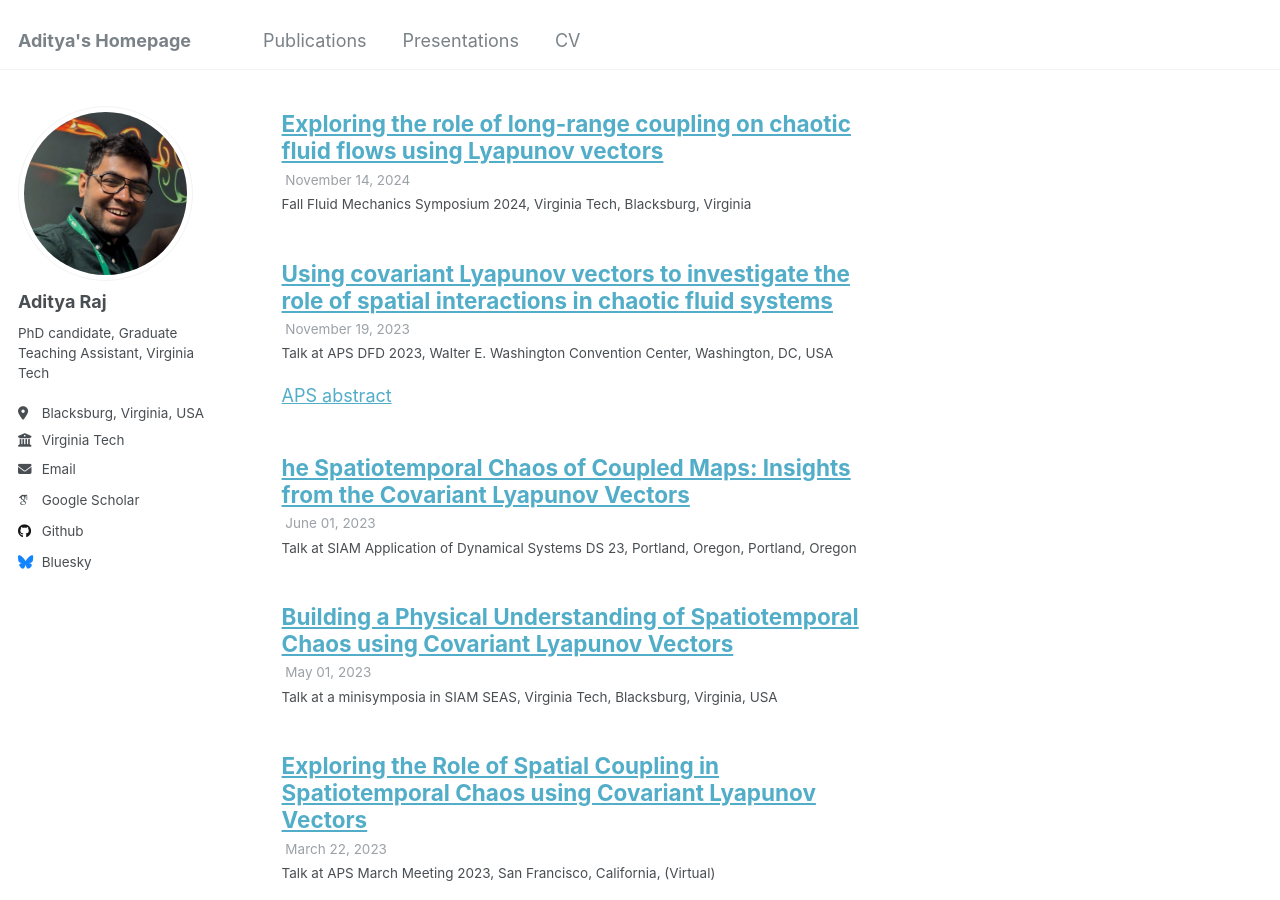
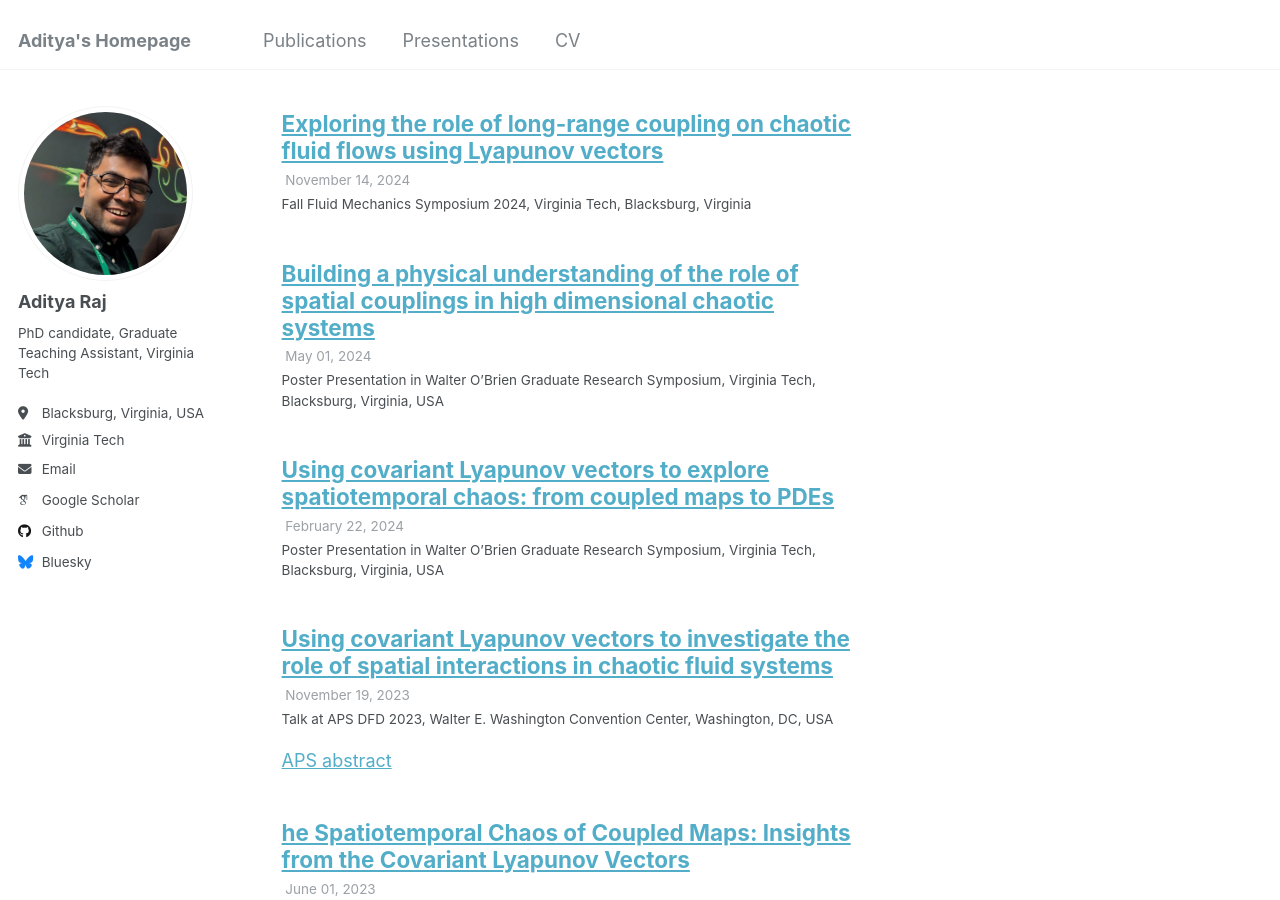
Before and after one commit to Adityafy/adityafy.github.io, a Jekyll site: the page built from _pages/talks.html, in a window 1280 px wide and 900 px high, scrolled down 412 px. Built offline with Jekyll 4.4.1, drawn with Linux system fonts in a browser that asks for light colours; some web fonts are replaced; a file with an impossible date is left out.

Commit message:
dates corrected

```diff
--- a/_talks/2024-03-pp-3.md
+++ b/_talks/2024-02-22-pp-3.md
@@ -2,8 +2,8 @@
 title: "Using covariant Lyapunov vectors to explore spatiotemporal chaos: from coupled maps to PDEs"
 collection: talks
 type: "Poster Presentation in Walter O’Brien Graduate Research Symposium"
-permalink: /talks/2024-pp-3
+permalink: /talks/2024-02-22-pp-3
 venue: "Virginia Tech"
-date: 2024-
+date: 2024-02-22
 location: "Blacksburg, Virginia, USA"
 ---
--- a/_talks/2025-06-pp-4.md
+++ b/_talks/2025-05-01-pp-4.md
@@ -2,8 +2,8 @@
 title: "Building a physical understanding of the role of spatial couplings in high dimensional chaotic systems"
 collection: talks
 type: "Poster Presentation in Walter O’Brien Graduate Research Symposium"
-permalink: /talks/2025-pp-4
+permalink: /talks/2025-05-01-pp-4
 venue: "Virginia Tech"
-date: 2024-
+date: 2024-05-01
 location: "Blacksburg, Virginia, USA"
 ---
```
Also changed, not shown: _talks/2024-11-14-talk-5.md (+1 -1 lines).
